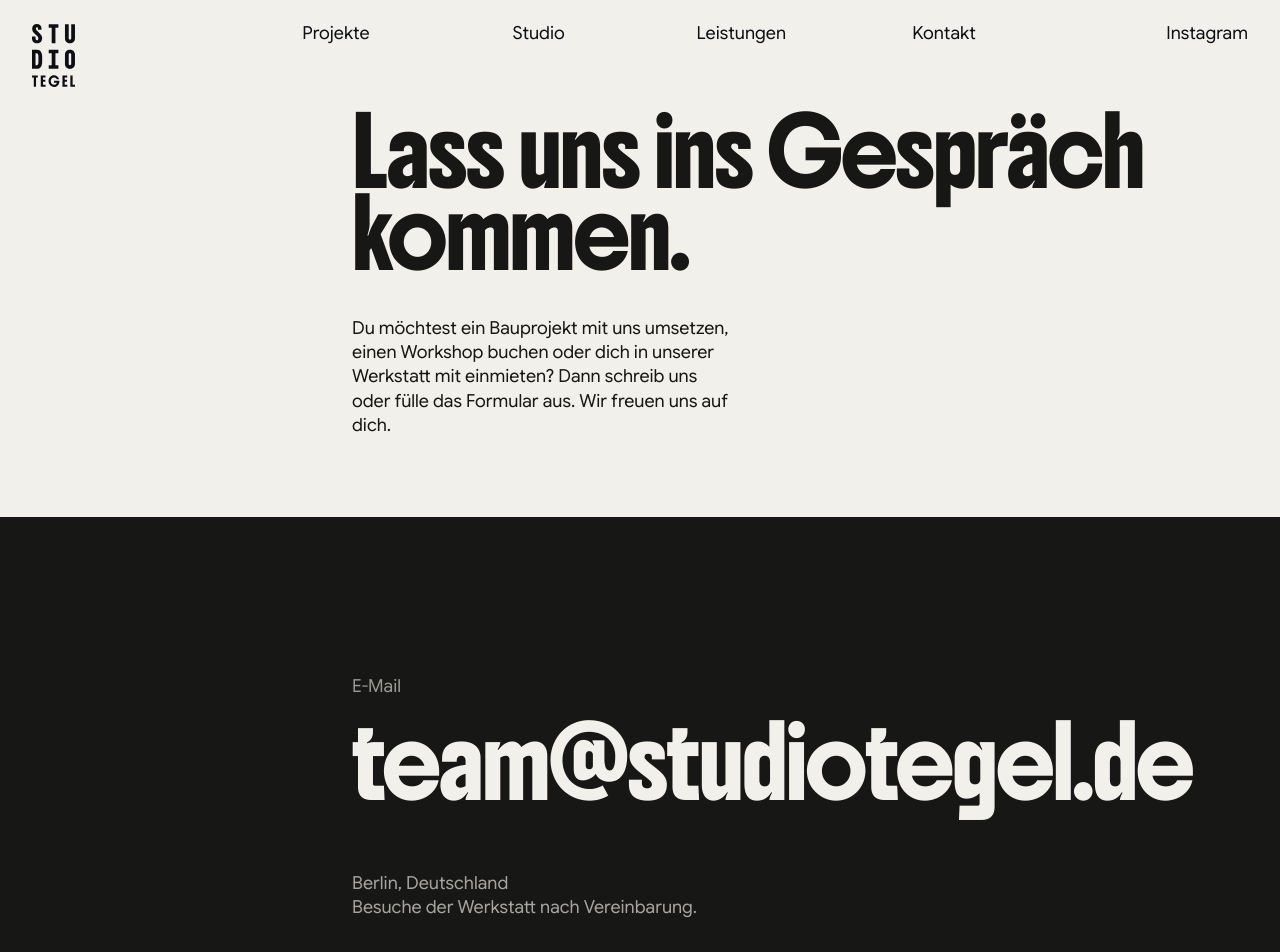
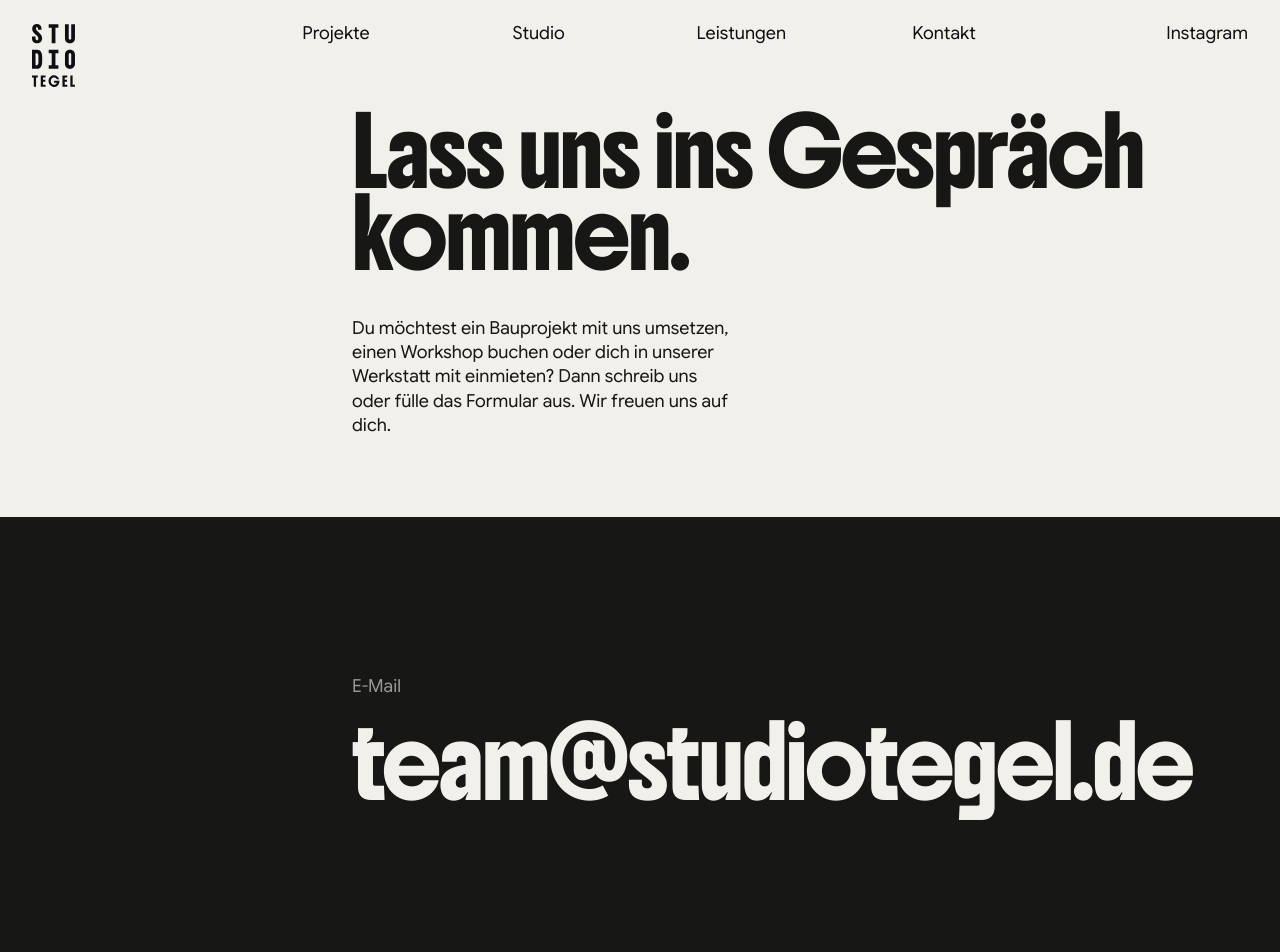
Before and after one commit to brandonhaslegs/studio-tegel, a Next.js app: page /contact in a window 1280 px wide. Shown: the top 952 px of the page. Built offline with nearby package versions, Linux system fonts and the light colour scheme.

Commit message:
Remove contact visit details

```diff
--- a/src/app/contact/page.tsx
+++ b/src/app/contact/page.tsx
@@ -12,7 +12,6 @@ export default function ContactPage() {
         <div className="col-span-12 md:col-span-7 md:col-start-4">
           <p className="nav-text mb-6 text-paper/60">E-Mail</p>
           <a className="headline contact-email whitespace-nowrap underline decoration-paper/35 underline-offset-[0.15em]" href="mailto:team@studiotegel.de">team@studiotegel.de</a>
-          <p className="project-copy mt-16 text-paper/65">Berlin, Deutschland<br />Besuche der Werkstatt nach Vereinbarung.</p>
         </div>
       </section>
 
```
